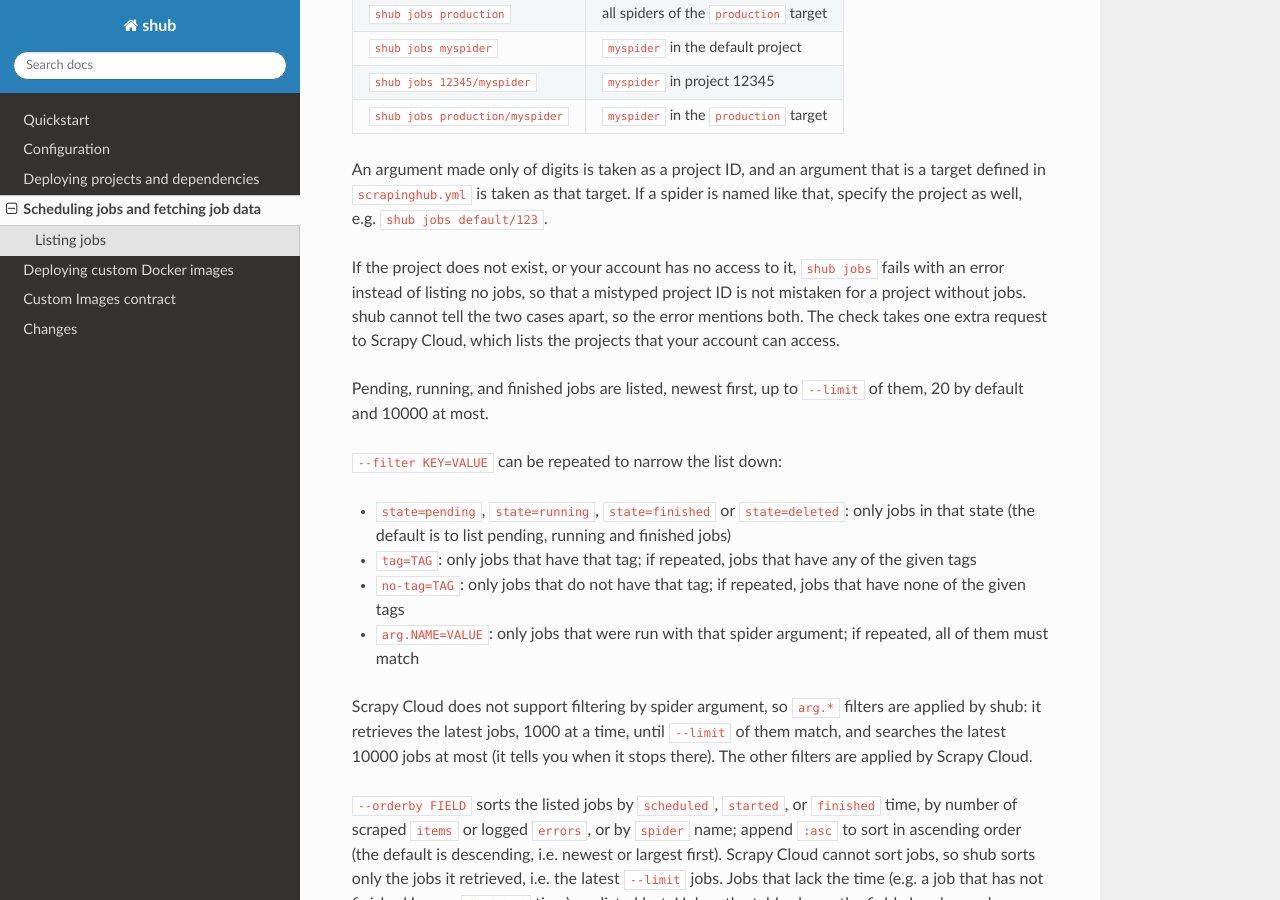
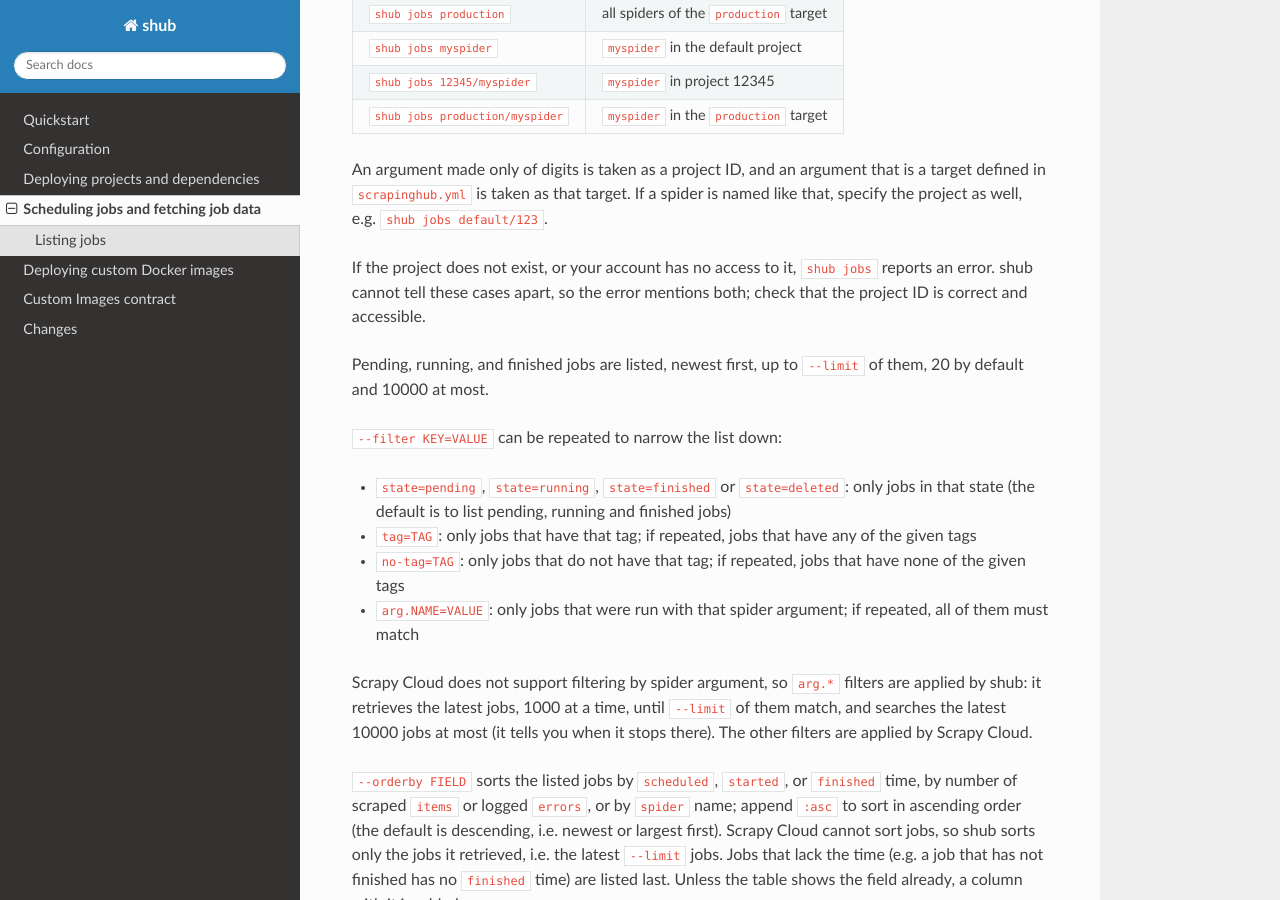
Before and after one commit to scrapinghub/shub, a Sphinx documentation site: the page built from docs/scheduling.rst, in a window 1280 px wide and 900 px high, scrolled down 2270 px. Built offline with Sphinx 7.4.7 and the Read the Docs theme 3.1.0, drawn with Linux system fonts in a browser that asks for light colours.

Commit message:
Clarify missing project error docs
Co-authored-by: serhii73 <24910277+serhii73@users.noreply.github.com>

```diff
--- a/docs/scheduling.rst
+++ b/docs/scheduling.rst
@@ -117,10 +117,8 @@ spider is named like that, specify the project as well, e.g.
 ``shub jobs default/123``.
 
 If the project does not exist, or your account has no access to it, ``shub
-jobs`` fails with an error instead of listing no jobs, so that a mistyped
-project ID is not mistaken for a project without jobs. shub cannot tell the two
-cases apart, so the error mentions both. The check takes one extra request to
-Scrapy Cloud, which lists the projects that your account can access.
+jobs`` reports an error. shub cannot tell these cases apart, so the error
+mentions both; check that the project ID is correct and accessible.
 
 Pending, running, and finished jobs are listed, newest first, up to ``--limit``
 of them, 20 by default and 10000 at most.
```
